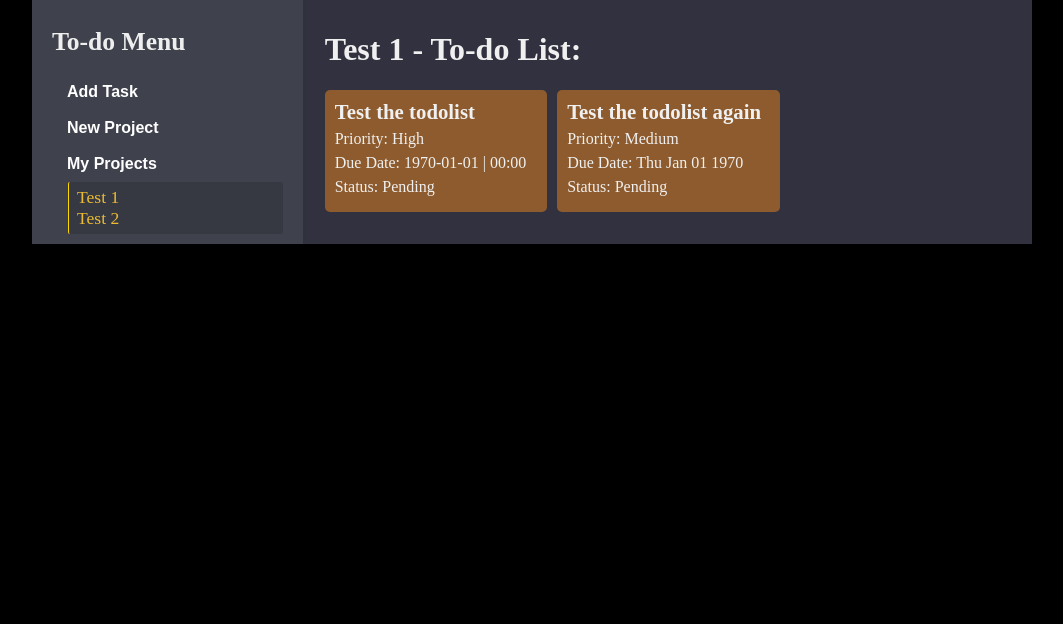
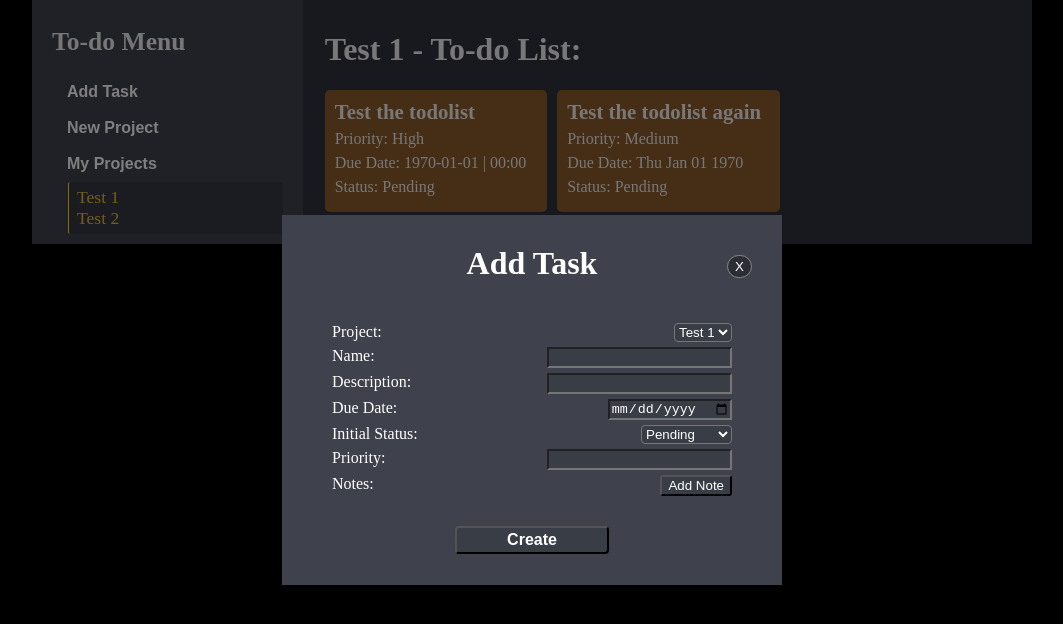
Before and after one commit to ZakhaevK/odin-todolist, a website built with webpack: page src/template.html in a window 1280 px wide. Both pictures are taken after a click on the button "Add Task". Shown: the whole page, without its empty margins (108-1171 px from the left). Built offline with nearby package versions, Linux system fonts and the light colour scheme.

Commit message:
Add last elements related to generateAddTodo() - Multiple updates to the functions code that had issues. - Updated initialise menu link for add task. - Notes are working well, as is removing them. - No logic handling yet for backend in this function, will likely be done in submit event listener. - Small package update regarding project name.

```diff
--- a/package.json
+++ b/package.json
@@ -1,5 +1,5 @@
 {
-  "name": "odin-restaurant-page",
+  "name": "odin-todolist",
   "version": "1.0.0",
   "description": "",
   "main": "index.js",
--- a/src/dom-module.js
+++ b/src/dom-module.js
@@ -8,8 +8,12 @@ function initialiseMenu(projectList) {
   const sbNewProjButt = document.getElementById("sb-newproj");
   const sbViewProjButt = document.getElementById("sb-viewproj");
 
+  sbAddTodoButt.addEventListener("click", () => {
+    generateAddTodo(projectList);
+  })
+
   sbViewProjButt.addEventListener("click", () => {
-    generateProjectPage();
+    generateProjectPage(projectList);
   })
 
   loadSidebarProjectList(projectList);
@@ -66,25 +70,28 @@ contentDiv.appendChild(projListDiv);
 }
 
 function generateAddTodo(projectList) {
-  const body = Document.getElementByTagName("body");
+  const bodyElement = document.getElementsByTagName("body");
   // Main container head elements
-  const containerDiv = Document.createElement("div");
+  const containerDiv = document.createElement("div");
   containerDiv.setAttribute("id", "new-container");
-  const formElement = Document.createElement("form");
+  const formElement = document.createElement("form");
   formElement.setAttribute("id", "new-form");
-  const h1Element = Document.createElement("h1");
+  const h1Element = document.createElement("h1");
   h1Element.textContent = "Add Task";
-  const exitElement = Document.createElement("new-form-exit");
+  const exitElement = document.createElement("button");
   exitElement.textContent = "X";
   exitElement.setAttribute("id", "new-form-exit");
+
+  formElement.appendChild(h1Element);
+  formElement.appendChild(exitElement);
   // Content for AddTodo specificly
-  const ulElement = Document.createElement("ul");
+  const ulElement = document.createElement("ul");
 
-  const taskProjLi = Document.createElement("li");
-  const taskProjLabel = Document.createElement("label");
+  const taskProjLi = document.createElement("li");
+  const taskProjLabel = document.createElement("label");
   taskProjLabel.setAttribute("for", "taskproj");
   taskProjLabel.textContent = "Project:";
-  const taskProjSelect = Document.createElement("select");
+  const taskProjSelect = document.createElement("select");
   taskProjSelect.setAttribute("id", "taskproj");
   for (let project of projectList) {
     const projOption = document.createElement("option");
@@ -96,15 +103,15 @@ function generateAddTodo(projectList) {
   taskProjLi.appendChild(taskProjSelect);
   ulElement.appendChild(taskProjLi);
 
-  taskNameInput = addBasicFormInput("taskname", "Name:", "text", ulElement);
-  taskDescInput = addBasicFormInput("taskdesc", "Description:", "text", ulElement);
-  taskDateInput = addBasicFormInput("taskdate", "Due Date:", "date", ulElement);
+  const taskNameInput = addBasicFormInput("taskname", "Name:", "text", ulElement);
+  const taskDescInput = addBasicFormInput("taskdesc", "Description:", "text", ulElement);
+  const  taskDateInput = addBasicFormInput("taskdate", "Due Date:", "date", ulElement);
 
-  const taskStatusLi = Document.createElement("li");
-  const taskStatusLabel = Document.createElement("label");
+  const taskStatusLi = document.createElement("li");
+  const taskStatusLabel = document.createElement("label");
   taskStatusLabel.setAttribute("for", "taskstatus");
   taskStatusLabel.textContent = "Initial Status:";
-  const taskStatusSelect = Document.createElement("select");
+  const taskStatusSelect = document.createElement("select");
   taskStatusSelect.setAttribute("id", "taskstatus");
   const statusOptionList = ["Pending", "In Progress", "Complete"];
   for (let option of statusOptionList) {
@@ -117,24 +124,44 @@ function generateAddTodo(projectList) {
   taskStatusLi.appendChild(taskStatusSelect);
   ulElement.appendChild(taskStatusLi);
 
-  taskPrio = addBasicFormInput("taskprio", "Priority:", "text", ulElement);
+  const taskPrio = addBasicFormInput("taskprio", "Priority:", "text", ulElement);
 
-  taskNoteButton = addBasicFormInput("tasknotebutt", "", "button", ulElement);
+  // const taskNoteLabel = document.createAttribute("label");
+  // taskNoteLabel.textContent = "Notes:"
+
+  const taskNoteButton = addBasicFormInput("tasknotebutt", "Notes:", "button", ulElement);
   taskNoteButton.setAttribute("value", "Add Note");
-  taskNotesDiv = Document.createElement("div");
+  const taskNotesDiv = document.createElement("div");
   taskNotesDiv.setAttribute("id", "tasknotes");
   taskNoteButton.addEventListener("click", () => {
+    let note = prompt("Please enter your note", "");
+    addTaskNote(taskNotesDiv, note);
+  })
+  ulElement.appendChild(taskNotesDiv);
 
+  const submitFormButton = document.createElement("button");
+  submitFormButton.setAttribute("type", "submit");
+  submitFormButton.setAttribute("id", "form-submit");
+  submitFormButton.textContent = "Create";
+  submitFormButton.addEventListener("click", () => {
+    // Do a bunch of handling with data and such
+    formElement.remove();
   })
+  ulElement.appendChild(submitFormButton);
+
+  formElement.appendChild(ulElement);
+  containerDiv.appendChild(formElement);
+  bodyElement[0].appendChild(containerDiv);
 
 }
-
+// Creates a li element and places a input within it based on constructor with a label.
+// Also appemds each element within the li, and appends to a target.
 function addBasicFormInput(id, textContent, type, appendTarget) {
-  const li = Document.createElement("li");
-  const label = Document.createElement("label");
+  const li = document.createElement("li");
+  const label = document.createElement("label");
   label.setAttribute("for", id);
   label.textContent = textContent;
-  const input = Document.createElement("input");
+  const input = document.createElement("input");
   input.setAttribute("id", id);
   input.setAttribute("type", type);
   li.appendChild(label);
@@ -143,8 +170,23 @@ function addBasicFormInput(id, textContent, type, appendTarget) {
   return input; // Maybe necessary for form submission
 }
 
-function addTaskNote(taskNotesDiv) {
+// Used to add a note to the HTML
+function addTaskNote(taskNotesDiv, note) {
+  const noteDiv = document.createElement("div");
+  const notePara = document.createElement("p");
+  const noteRemove = document.createElement("button");
+  noteRemove.setAttribute("class", "remove-note");
+  noteRemove.textContent = "x"
+  notePara.textContent = note;
 
+  noteRemove.addEventListener("click", () => {
+    noteDiv.replaceChildren("");
+    noteDiv.remove();
+  })
+
+  noteDiv.appendChild(notePara);
+  noteDiv.appendChild(noteRemove);
+  taskNotesDiv.appendChild(noteDiv);
 }
 
 
--- a/src/template.html
+++ b/src/template.html
@@ -5,7 +5,6 @@
   <meta charset="UTF-8">
   <meta name="viewport" content="width=device-width, initial-scale=1.0">
   <title>Document</title>
-  <link rel="stylesheet" href="style.css">
 </head>
 
 <body>
```
Also changed, not shown: src/template create-todo mockup.html (+5 -2 lines), 1 other file.
